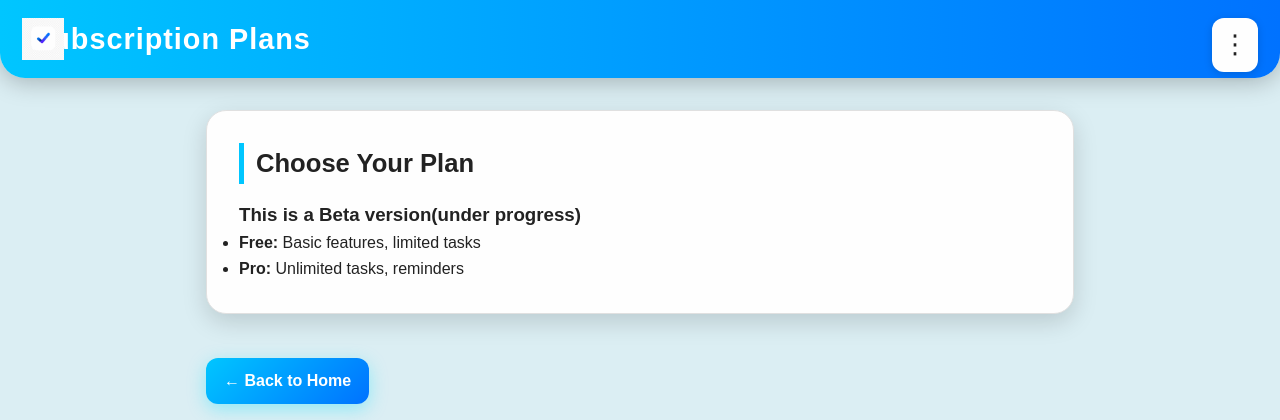
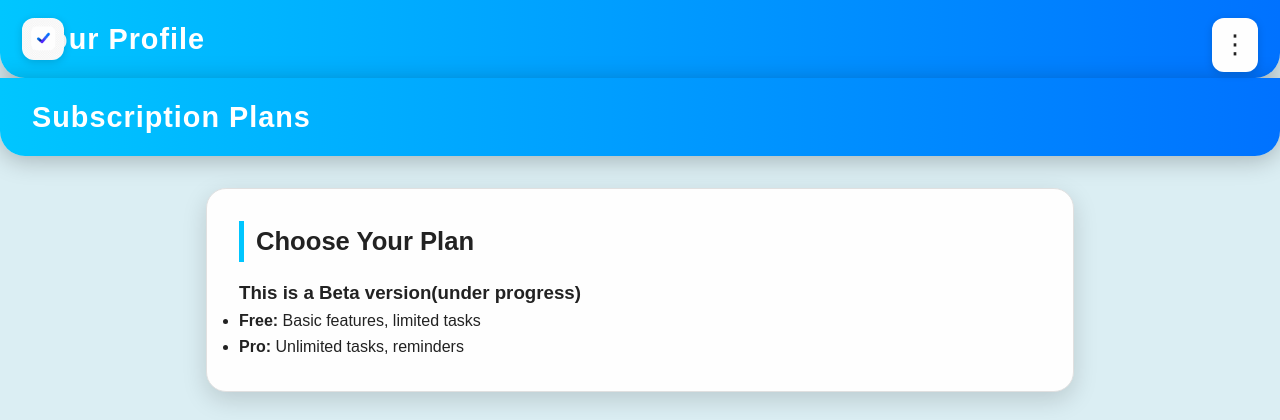
Before and after one commit to KotiVR/To-Do-List, a Flask app: page /sub.html in a window 1280 px wide. Shown: the top 420 px of the page. Run offline with Flask 3, Linux system fonts and the light colour scheme; the visitor is signed in with stand-in values (Sample User, id 1); some libraries are stand-ins or nearby versions.

Commit message:
Changes on the Title and added a logo left to the Title.

```diff
--- a/templates/sub.html
+++ b/templates/sub.html
@@ -6,6 +6,47 @@
   <link rel="stylesheet" href="{{ url_for('static', filename='style.css') }}">
   <link rel="icon" href="{{ url_for('static', filename='logo.png') }}" type="image/png">
   <style>
+/* Clickable Logo Top-Left */
+.logo-container {
+  position: fixed;
+  top: 18px;
+  left: 22px;
+  z-index: 600;
+  display: flex;
+  align-items: center;
+  gap: 10px;
+}
+
+.logo-container img {
+  width: 42px;
+  height: 42px;
+  cursor: pointer;
+  border-radius: 12px;
+  transition: 0.2s ease;
+  box-shadow: 0 2px 8px var(--shadow);
+}
+
+.logo-container img:hover {
+  transform: scale(1.05);
+}
+
+/* Centered header text */
+header {
+  background: linear-gradient(90deg, var(--accent1), var(--accent2));
+  color: #fff;
+  padding: 1rem 2rem;
+  display: flex;
+  justify-content: center;
+  align-items: center;
+  box-shadow: 0 4px 25px var(--shadow-strong);
+  border-radius: 0 0 25px 25px;
+}
+
+header h1 {
+  font-size: 1.8rem;
+  font-weight: 700;
+}
+
     :root {
       --accent1: #00c6ff;
       --accent2: #0072ff;
@@ -25,20 +66,6 @@
       --shadow: rgba(255,255,255,0.06);
       --shadow-strong: rgba(255,255,255,0.1);
       --hover: #333;
-    }
-
-    /* --- Added Logo Styling --- */
-    .logo-container {
-      position: fixed;
-      top: 18px;
-      left: 22px;
-      z-index: 600;
-    }
-
-    .logo-container img {
-      width: 42px;
-      height: 42px;
-      cursor: pointer;
     }
 
     /* --- Global Menu --- */
@@ -70,13 +97,16 @@
 </head>
 
 <body>
+<!-- Clickable Logo (Top-Left) -->
+<div class="logo-container">
+  <a href="https://to-do-list-1-2t27.onrender.com">
+    <img src="{{ url_for('static', filename='logo.png') }}" alt="logo">
+  </a>
+</div>
 
-  <!-- 🔵 Added Clickable Logo -->
-  <div class="logo-container">
-    <a href="https://to-do-list-1-2t27.onrender.com">
-      <img src="{{ url_for('static', filename='logo.png') }}" alt="logo">
-    </a>
-  </div>
+<header>
+  <h1>Your Profile</h1>
+</header>
 
   <!-- Menu -->
   <div class="menu-container">
```
Also changed, not shown: templates/edit_task.html (+53 -13 lines), templates/help.html (+45 -15 lines), templates/task.html (+36 -10 lines).
